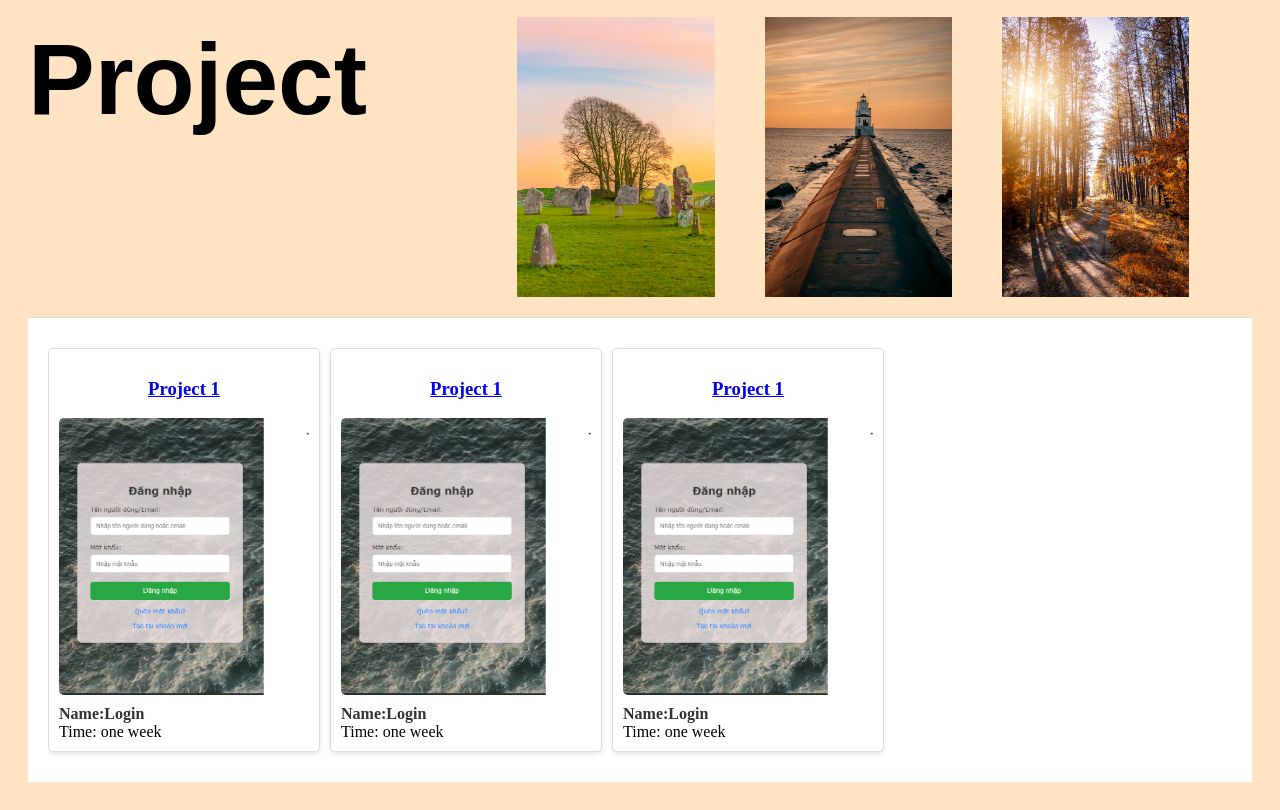
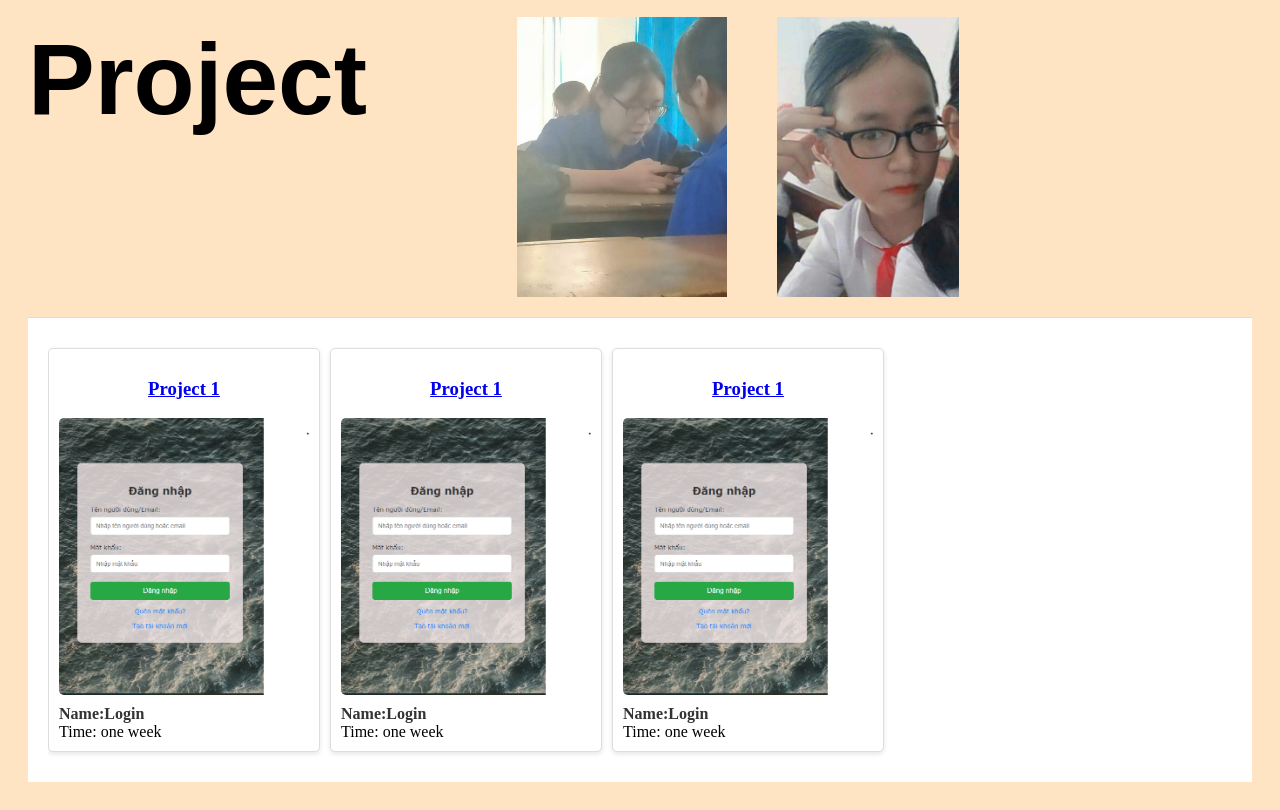
Before and after one commit to LaiThiHoa/website, a plain HTML site: page index.html in a window 1280 px wide. Shown: the part 50-860 px from the top of the page. Drawn offline with nearby package versions, Linux system fonts and the light colour scheme; a web font is replaced by a local one.

Commit message:
them anh sương

```diff
--- a/index.html
+++ b/index.html
@@ -38,9 +38,9 @@
     <div class="tab-content active" id="tab2">
         <div class="header-tab2">
             <h2> Project</h2>
-            <img src="img/anhphongcanh (1).jpg" alt="ảnh phong cảnh">
-            <img src="img/anhphongcanh (2).jpg" alt="ảnh phong cảnh">
-            <img src="img/anhphongcanh(3).jpg" alt="ảnh phong cảnh">
+            <img src="img/Sương 2.jpg" alt="ảnh phong cảnh">
+            <img src="img/Sương.jpg" alt="ảnh phong cảnh">
+            <!-- <img src="img/anhphongcanh(3).jpg" alt="ảnh phong cảnh"> -->
 
 
         </div>
```
Also changed, not shown: img/Sương 2.jpg (added), img/Sương.jpg (added).
